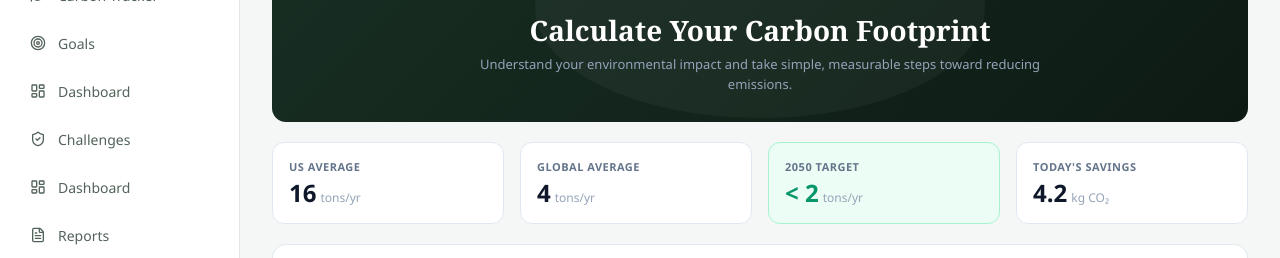
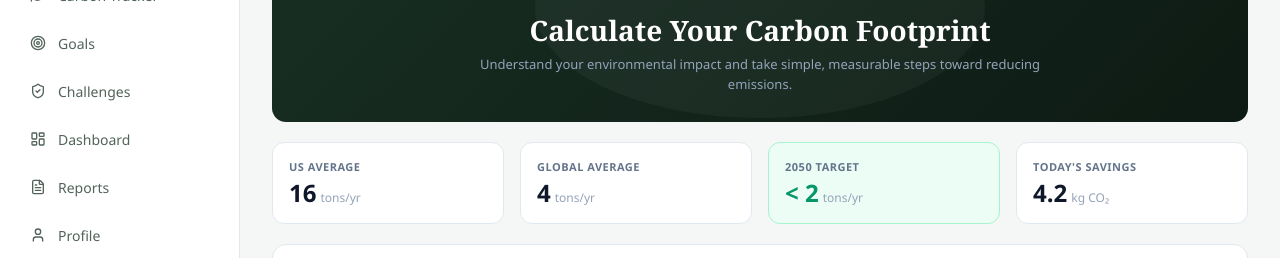
Before and after one commit to springboardmentor212/EcoTrack_Group4, a React (Create React App) app in the folder frontend/: page /home in a window 1280 px wide. Shown: the part 154-412 px from the top of the page. Built offline with nearby package versions, Linux system fonts and the light colour scheme.

Commit message:
Update dashboard and home pages

```diff
--- a/frontend/src/App.js
+++ b/frontend/src/App.js
@@ -11,7 +11,7 @@ import Register from "./pages/Auth/Register/Register";
 import ForgotPassword from "./pages/Auth/ForgotPassword/ForgotPassword";
 import ResetPassword from "./pages/Auth/ResetPassword/ResetPassword";
 import Profile from "./pages/Auth/Profile/Profile";
-import Dashboard from "./dashboard/Dashboard";
+import Dashboard from "./dashboard/dashboard";
 
 
 import Goal from "./pages/Goal/goal";
--- a/frontend/src/dashboard/dashboard.jsx
+++ b/frontend/src/dashboard/dashboard.jsx
@@ -1,6 +1,6 @@
 import { Link } from "react-router-dom";
 import React, { useState } from "react";
-import "./Dashboard.css";
+import "./dashboard.css";
 
 /* =========================================
    ICONS
--- a/frontend/src/pages/Home/home.jsx
+++ b/frontend/src/pages/Home/home.jsx
@@ -43,20 +43,17 @@ function Home() {
               <span>Goals</span>
             </Link>
 
+            <a href="#" className="menu-item">
+              <ShieldCheck size={16} />
+              <span>Challenges</span>
+            </a>
+
             <Link to="/dashboard" className="menu-item">
                  <LayoutDashboard size={16} />
                   <span>Dashboard</span>
             </Link>
 
-            <a href="#" className="menu-item">
-              <ShieldCheck size={16} />
-              <span>Challenges</span>
-            </a>
 
-            <a href="#" className="menu-item">
-              <LayoutDashboard size={16} />
-              <span>Dashboard</span>
-            </a>
 
             <a href="#" className="menu-item">
               <FileText size={16} />
```
